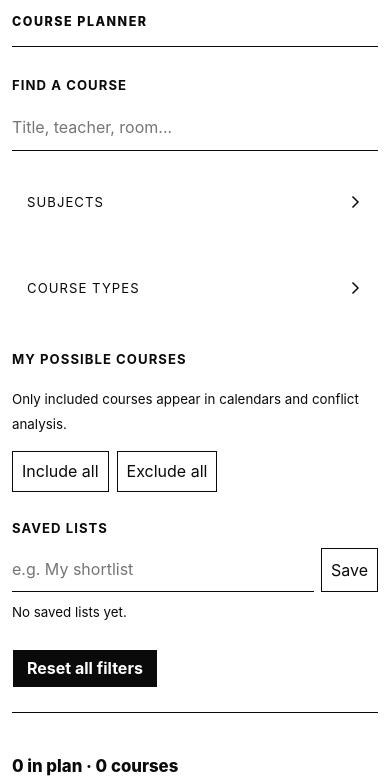
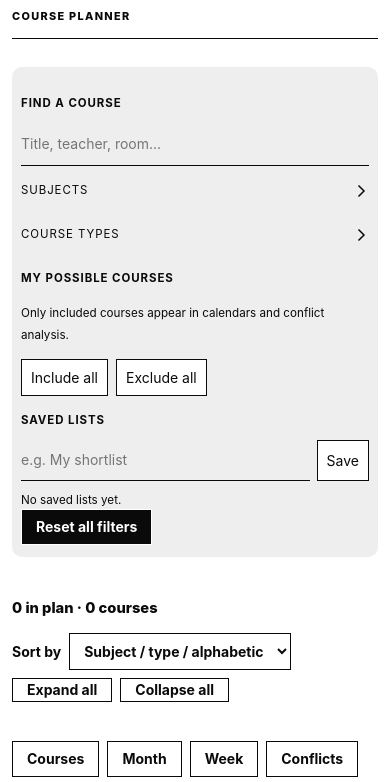
Before and after one commit to Davidelanz/hfbk_planner, a website built with Vite: page src/index.html in a window 390 px wide. Shown: the part 71-853 px from the top of the page. Built offline with nearby package versions, Linux system fonts and the light colour scheme; files whose address does not match are found by name.

Commit message:
Improve responsive styles for sidebar and layout adjustments

```diff
--- a/src/scss/_responsive.scss
+++ b/src/scss/_responsive.scss
@@ -5,10 +5,17 @@
   }
   .sidebar {
     position: static;
+    background-color: #eeeeee;
     height: auto;
-    padding-right: 0;
+    padding: 12px 9px;
     border-right: 0;
-    border-bottom: 1px solid var(--ink);
+    border-radius: 10px;
+    .side-section {
+      margin-top: 0px;
+    }
+    .side-title {
+      padding: 16px 0 0;
+    }
   }
   .columns {
     grid-template-columns: 1fr;
@@ -29,8 +36,17 @@
   }
 }
 @media (max-width: 560px) {
+  html {
+    font-size: 14px;
+  }
+  body {
+    font-size: 14px;
+  }
   .shell {
     padding: 12px;
+  }
+  .questions {
+    padding: 14px;
   }
   .lecture-body,
   summary {
@@ -39,4 +55,12 @@
   .sum-title {
     font-size: 1rem;
   }
+  .schema-help {
+    min-width: 0;
+  }
+  .schema-example {
+    max-width: 100%;
+    white-space: pre-wrap;
+    overflow-wrap: anywhere;
+  }
 }
```
